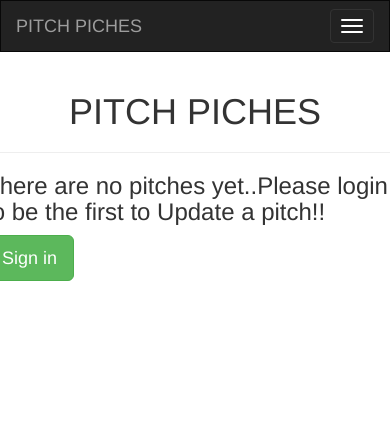
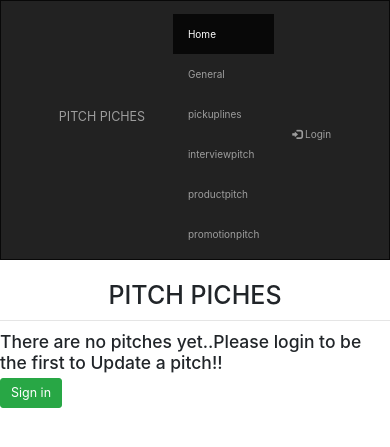
Before and after one commit to Nasseh123/pitches, a Flask app: page / in a window 390 px wide; the page is wider, and only the part inside the window is pictured. Shown: the top 447 px of that part. Run offline with Flask 2, Linux system fonts and the light colour scheme; data that the repository does not hold is empty; some libraries are stand-ins or nearby versions.

Commit message:
Heroku push

```diff
--- a/app/main/views.py
+++ b/app/main/views.py
@@ -29,34 +29,38 @@ def index():
 @main.route('/pitch/<category>')
 def pitch(category):
 
-    general="general"
-    pickuplines="pickuplines"
-    interviewpitch="interviewpitch"
-    productpitch="productpitch"
-    promotionpitch="promotionpitch"
-
-    category=category
+    # general="general"
+    # pickuplines="pickuplines"
+    # interviewpitch="interviewpitch"
+    # productpitch="productpitch"
+    # promotionpitch="promotionpitch"
 
 
-    pitches=Pitch.query.filter_by(category=category).first()
+
+
+    pitches=Pitch.query.filter_by(category=category).all()
+    pitchess=Pitch.query.filter_by(category=category).first()
     # pitchss=pitches.get_all_pitch()
     # catname=pitches.id
     # category=pitches.category
+    # pitch_id=pitches.id
 
+    pitcheses=Pitch.get_pitch_category(category)
     form=CommentInput()
 
     if form.validate_on_submit():
         description=form.description.data
 
-        new_comment=Comment(description=description,upvote=0,downvote=0,time_posted=time,pitch_id=pitch_id)
+        new_comment=Comment(description=description,upvote=0,downvote=0,pitch_id=pitchess.id)
         # SAVE COMENT
         new_comment.save_new_comment()
+        return redirect(url_for('.pitch',category=pitcheses.category))
 
+        # return redirect(url_for('.movie',id = movie.id ))
     #
     pitches=Pitch.get_pitch_category(category)
 
-    return render_template('categories.html',category = category,pitches=pitches,general=general,pickuplines=pickuplines,interviewpitch=interviewpitch,
-    productpitch=productpitch,promotionpitch=promotionpitch,form=form)
+    return render_template('categories.html',category = category,pitches=pitches,form=form)
 
 @main.route('/user/<uname>')
 def profile(uname):
--- a/app/models.py
+++ b/app/models.py
@@ -65,6 +65,7 @@ class Pitch(db.Model):
     title=db.Column(db.String)
     category=db.Column(db.String)
     description=db.Column(db.String)
+    # time_posted=db.Column(db.DateTime,default=datetime.utcnow)
     user_id=db.Column(db.Integer,db.ForeignKey('users.id'))
     comment=db.relationship('Comment',backref='comment',lazy='dynamic')
 
--- a/app/templates/base.html
+++ b/app/templates/base.html
@@ -1,4 +1,4 @@
-{%extends 'bootstrap/base.html'%}
+{% extends 'bootstrap/base.html'%}
 <!-- NAVBAR BLOCK -->
 {%block navbar%}
     {%include 'navbar.html'%}
--- a/app/templates/index.html
+++ b/app/templates/index.html
@@ -1,29 +1,36 @@
 {% extends 'base.html'%}
 {% import 'macros.html' as macro%}
-
+{% import "bootstrap/wtf.html" as wtf %}
 <!-- Styles block -->
 
 {% block styles%}
     {{ super() }}
+    <link rel="stylesheet" href="https://stackpath.bootstrapcdn.com/bootstrap/4.4.1/css/bootstrap.min.css" integrity="sha384-Vkoo8x4CGsO3+Hhxv8T/Q5PaXtkKtu6ug5TOeNV6gBiFeWPGFN9MuhOf23Q9Ifjh" crossorigin="anonymous">
     <link rel="stylesheet" href="{{url_for('static',filename='css/index.css')}}">
 {% endblock %}
 <!-- Content block -->
 {% block content %}
-<div class="row">
 
         <h1 style="text-align: center;">PITCH PICHES</h1>
         <hr>
-
+        <div class="container">
+            <div class="row">
+                <div class="">
                     {% if pitch  %}
                     {{macro.displaypitches(pitch)}}
                 {% elif current_user.is_authenticated %}
-        <h3 class="text-center">This is no pitch yet </h3>
+                    <h3 class="text-center">There is no pitch yet </h3>
 
                 <a class="btn btn-success btn-lg text-center" href="{{url_for('main.new_pitch',id=current_user.id)}}"> Be the first To add!</a>
                 {%else%}
                 <h3>There are no pitches yet..Please login to be the first to Update a pitch!!</h3>
                 <a class="btn btn-success btn-lg text-center" href="{{url_for('auth.login')}}">Sign in</a>
                 {% endif %}
+                </div>
+            </div>
+        </div>
 
-</div>
+
+
+
 {% endblock %}
--- a/app/templates/macros.html
+++ b/app/templates/macros.html
@@ -1,13 +1,17 @@
-
 {% macro displaypitches(pitch_list) %}
 
 {% for pitch in pitch_list %}
 
-<div class="col-xs-12 col-sm-4 col-md-4 col-lg-4 review-card">
-    <h2> {{ pitch.title}} </h2>
-    <p> {{ pitch.description | truncate(30) }}</p>
+<div class="col-md-4">
+    <div class="card border-info mb-3" style="max-width: 18rem;">
+        <div class="card-header">{{ pitch.title}}</div>
+        <div class="card-body text-info">
 
+            <p class="card-text">{{ pitch.description | truncate(30) }}</p>
+        </div>
+    </div>
 </div>
+
 {% endfor %}
 
 {%endmacro%}
@@ -22,9 +26,9 @@
     <div class="card-header">{{ pitch.category.title()}}</div>
     <div class="card-body text-dark">
 
-      <p class="card-text">{{ pitch.description | truncate(30) }}</p>
+        <p class="card-text">{{ pitch.description | truncate(30) }}</p>
     </div>
-  </div>
+</div>
 {% endfor %}
 
 {%endmacro%}
--- a/app/templates/navbar.html
+++ b/app/templates/navbar.html
@@ -1,4 +1,4 @@
-<div class="navbar navbar-inverse" role="navigation">
+<!-- <div class="navbar navbar-inverse" role="navigation">
     <div class="container-fluid">
         <div class="navbar-header">
             <button type="button" class="navbar-toggle" data-toggle="collapse" data-target=".navbar-collapse">
@@ -12,14 +12,14 @@
         <div class="navbar-collapse collapse">
             <ul class="nav navbar-nav">
                 <li><a href="/">Home</a></li>
-                <li><a href="{{url_for('main.pitch',category=general)}}">General</a></li>
-                <li><a href="{{url_for('main.pitch',category=pickuplines)}}">pickuplines</a></li>
-                <li><a href="{{url_for('main.pitch',category=interviewpitch)}}">interviewpitch</a></li>
-                <li><a href="{{url_for('main.pitch',category=productpitch)}}">productpitch</a></li>
-                <li><a href="{{url_for('main.pitch',category=promotionpitch)}}">promotionpitch</a></li>
+                <li><a href="{{url_for('main.pitch',category='general')}}">General</a></li>
+                <li><a href="{{url_for('main.pitch',category='pickuplines')}}">pickuplines</a></li>
+                <li><a href="{{url_for('main.pitch',category='interviewpitch')}}">interviewpitch</a></li>
+                <li><a href="{{url_for('main.pitch',category='productpitch')}}">productpitch</a></li>
+                <li><a href="{{url_for('main.pitch',category='promotionpitch')}}">promotionpitch</a></li>
+                <li><a href="/pitch/motivated">Motivated</a></li>
+            </ul>
 
-
-                <li><a href="/pitch/motivated">Motivated</a></li>
 
             <ul class="nav navbar-nav navbar-right">
                 {% if current_user.is_authenticated %}
@@ -33,4 +33,31 @@
         </div>
 
     </div>
+</div> -->
+<nav class="navbar navbar-inverse">
+    <div class="container-fluid">
+      <div class="navbar-header">
+        <a class="navbar-brand" href="/">PITCH PICHES</a>
       </div>
+      <ul class="nav navbar-nav">
+        <li class="active"><a href="/">Home</a></li>
+        <li><a href="{{url_for('main.pitch',category='general')}}">General</a></li>
+        <li><a href="{{url_for('main.pitch',category='pickuplines')}}">pickuplines</a></li>
+        <li><a href="{{url_for('main.pitch',category='interviewpitch')}}">interviewpitch</a></li>
+        <li><a href="{{url_for('main.pitch',category='productpitch')}}">productpitch</a></li>
+        <li><a href="{{url_for('main.pitch',category='promotionpitch')}}">promotionpitch</a></li>
+      </ul>
+      <ul class="nav navbar-nav navbar-right">
+        {% if current_user.is_authenticated %}
+        <li><a href="{{url_for('main.profile',uname=current_user.username)}}"><span class="glyphicon glyphicon-user"></span> Profile</a></li>
+        <li style="color:white;padding:15px;">{{current_user.username}}</li>
+        <li><a href="{{url_for('auth.logout')}}">Sign out</a></li>
+        {% else %}
+
+                <li><a href="{{url_for('auth.login')}}"><span class="glyphicon glyphicon-log-in"></span> Login</a></li>
+        {%endif%}
+
+
+      </ul>
+    </div>
+  </nav>
--- a/app/templates/profile/profile.html
+++ b/app/templates/profile/profile.html
@@ -40,9 +40,11 @@
         </div>
         <div class="col-md-4">
 
+            <H2>Your Pitches</H2>
+            {%for pitchss in pitches%}
 
-            {%for pitchss in pitches%}
             <ul>
+
                 <li>{{pitchss.title}}</li>
             </ul>
             {%else%}
--- a/config.py
+++ b/config.py
@@ -22,7 +22,7 @@ class ProdConfig(Config):
     Args:
         Config: The parent configuration class with General configuration settings
     '''
-    pass
+    QLALCHEMY_DATABASE_URI = os.environ.get("DATABASE_URL")
 
 
 class DevConfig(Config):
--- a/manage.py
+++ b/manage.py
@@ -4,8 +4,7 @@
 from flask_migrate import Migrate,MigrateCommand
 # Creating app instance
 app=create_app('development')
-
-
+app = create_app('production')
 
 manager=Manager(app)
 manager.add_command('server',Server)
```
Also changed, not shown: app/templates/categories.html (+6 -3 lines), requirements.txt (added, +28 -0 lines), README.md, 1 other file. Lines whose indentation alone changed are shown as unchanged.
